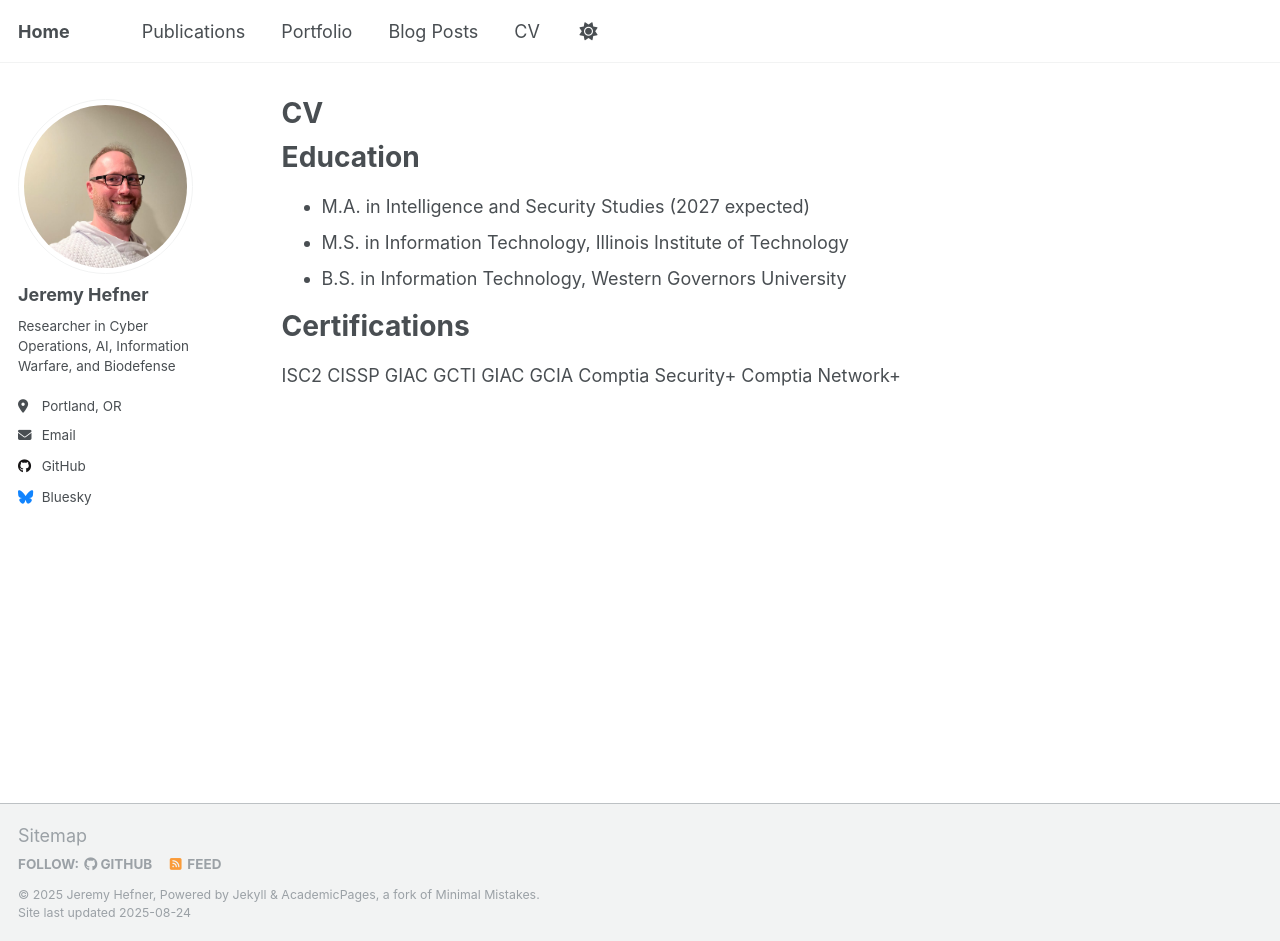
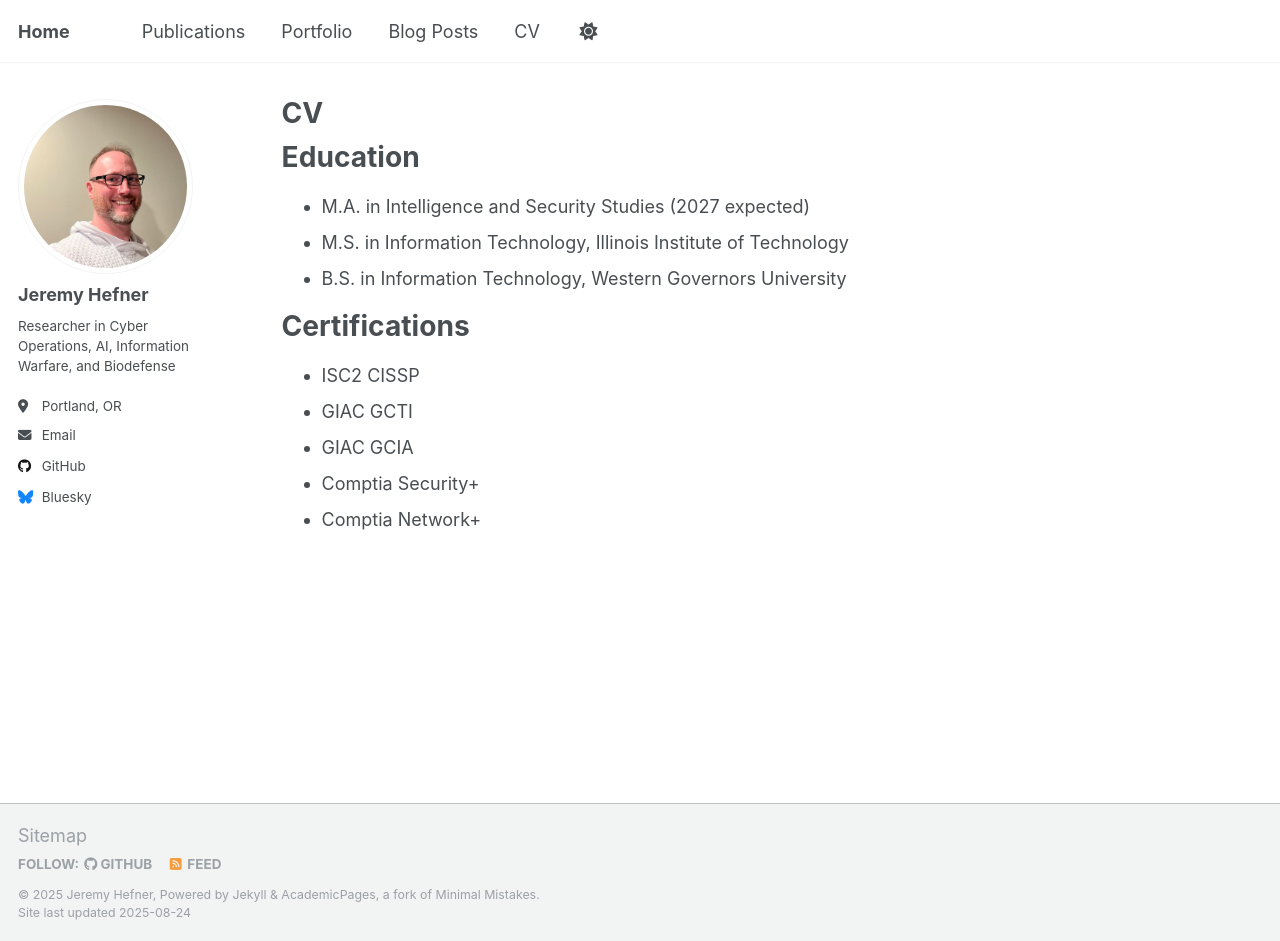
Before and after one commit to wvhefner/wvhefner.github.io, a Jekyll site: the page built from _pages/cv.md, in a window 1280 px wide and 941 px high. Built offline with Jekyll 4.4.1, drawn with Linux system fonts in a browser that asks for light colours; a script that is not in the unit is left out.

Commit message:
Update cv.md

```diff
--- a/_pages/cv.md
+++ b/_pages/cv.md
@@ -17,8 +17,8 @@ Education
 
 Certifications
 ======
-ISC2 CISSP
-GIAC GCTI
-GIAC GCIA
-Comptia Security+
-Comptia Network+
+* ISC2 CISSP
+* GIAC GCTI
+* GIAC GCIA
+* Comptia Security+
+* Comptia Network+
```
